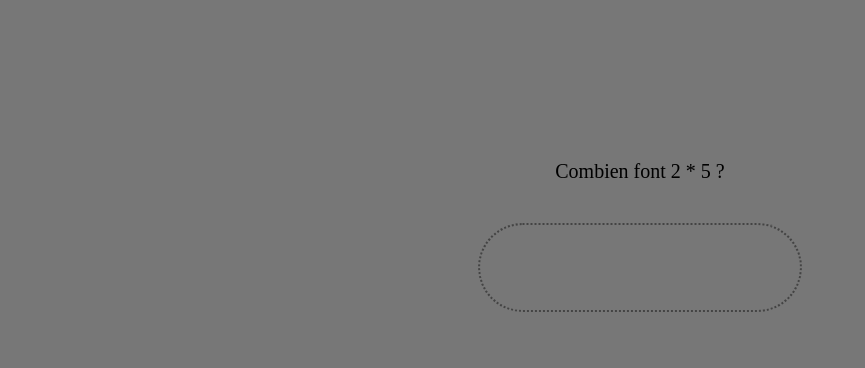
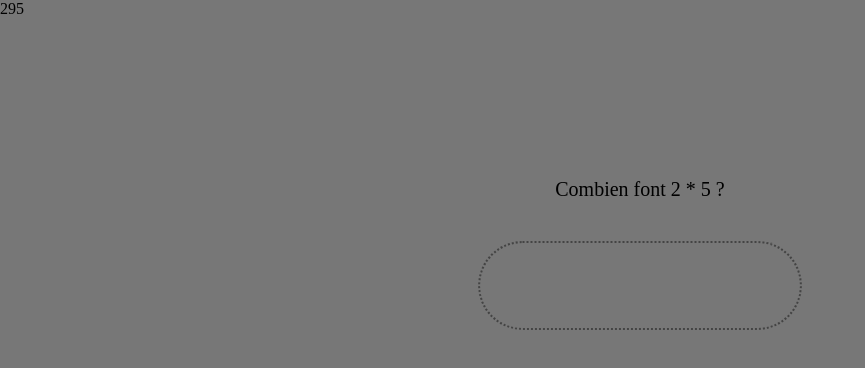
Before and after one commit to EmilienCosson72/MultiplicationJS, a plain HTML site: page index.html in a window 1280 px wide. Shown: the whole page, without its empty margins (0-865 px from the left). Drawn offline with Linux system fonts and the light colour scheme.

Commit message:
add timer

```diff
--- a/index.html
+++ b/index.html
@@ -6,6 +6,7 @@
     <link rel="stylesheet" href="style.css">
 </head>
 <body>
+    <p class="timer"></p>
     <p class="question"></p>
     <p class="reponse" contenteditable></p>
 
```
